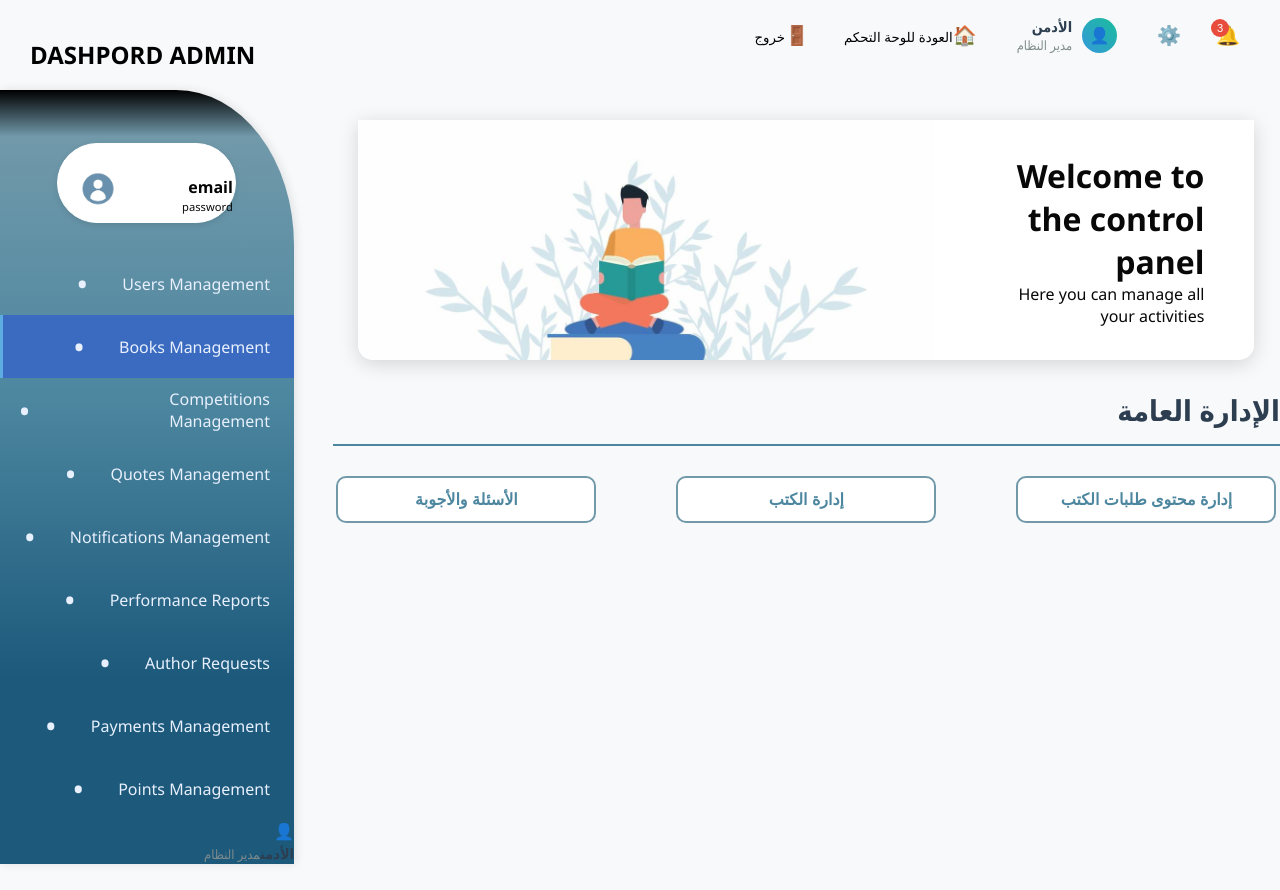
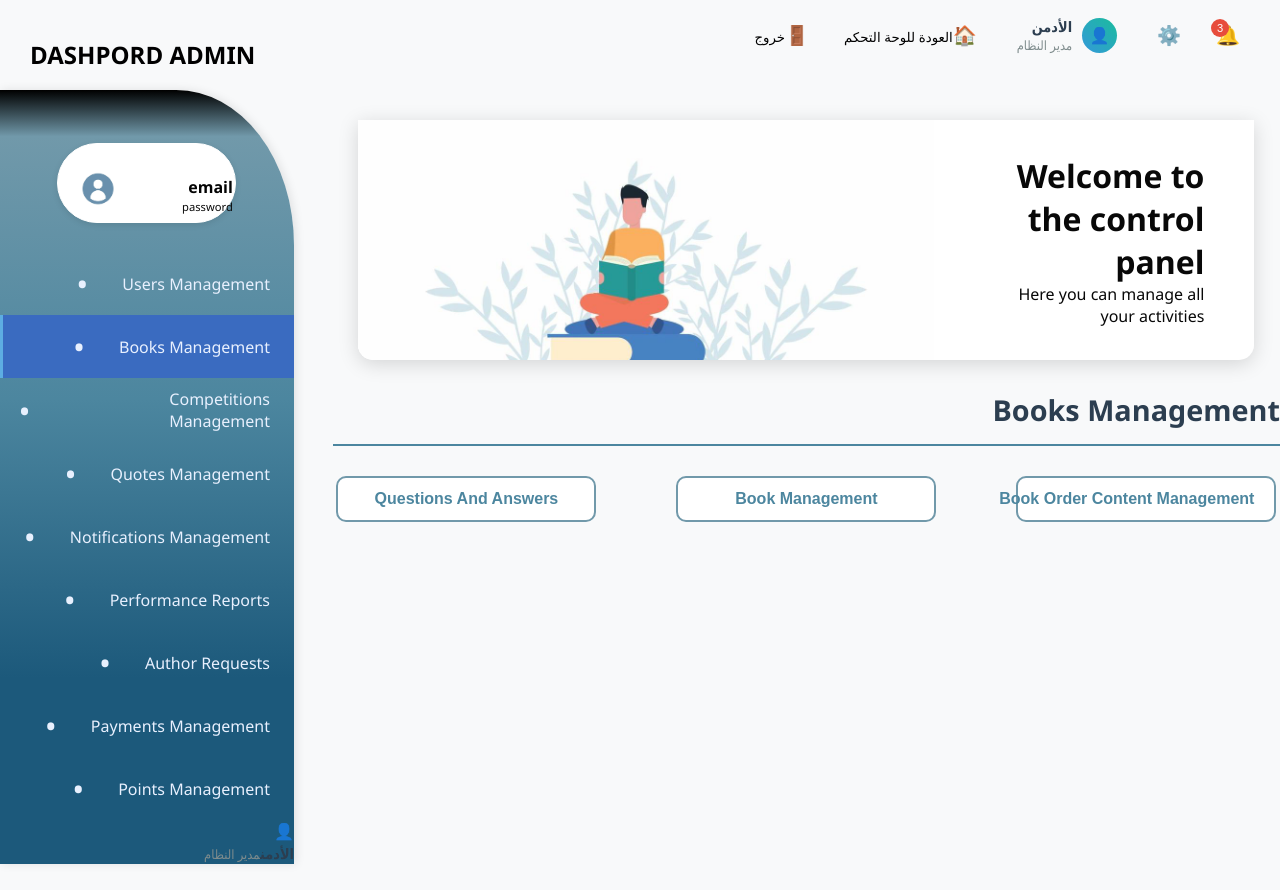
Before and after one commit to EngMohammadMostafa/Journey-of-a-pen_Frontend, a React (Vite) app: page /books in a window 1280 px wide. Built offline with nearby package versions, Linux system fonts and the light colour scheme; sample sign-in values are in the browser's storage.

Commit message:
translate the book management interface with books section

```diff
--- a/src/pages/BooksManagement.jsx
+++ b/src/pages/BooksManagement.jsx
@@ -248,15 +248,15 @@ useEffect(() => {
 return (
     <div className="books-management">
       <div className="page-header">
-  <h1>الإدارة العامة</h1>
+  <h1>Books Management</h1>
 
   {/* زر الإضافة يظهر فقط إذا كان القسم مفعل */}
   {activeSection === 'books' && (
-    <button className="btn-primary add-book-btn" onClick={handleAddBook}>+ إضافة كتاب جديد</button>
+    <button className="btn-primary add-book-btn" onClick={handleAddBook}>+  Add New Book</button>
   )}
 
   {activeSection === 'questions' && (
-    <button className="btn-primary add-book-btn" onClick={() => setIsQuestionModalOpen(true)}>+ إضافة سؤال جديد</button>
+    <button className="btn-primary add-book-btn" onClick={() => setIsQuestionModalOpen(true)}>+ Add New Question</button>
   )}
 
   {/* يمكنك إضافة أي زر إضافي لبقية الأقسام هنا */}
@@ -266,13 +266,13 @@ return (
       {/* الأزرار الرئيسية */}
       <div className="buttons-container">
         <button className={`btn ${activeSection === 'requests' ? 'btn-primary' : 'btn-outline'}`} onClick={handleRequests}>
-          إدارة محتوى طلبات الكتب
+          Book Order Content Management
         </button>
         <button className={`btn ${activeSection === 'books' ? 'btn-primary' : 'btn-outline'}`} onClick={handleBooks}>
-          إدارة الكتب
+          Book Management
         </button>
         <button className={`btn ${activeSection === 'questions' ? 'btn-primary' : 'btn-outline'}`} onClick={handleQuestions}>
-          الأسئلة والأجوبة
+          Questions And Answers
         </button>
       </div>
 
@@ -280,7 +280,7 @@ return (
       {activeSection === 'books' && (
         <div className="books-section">
           <div className="section-header">
-            <h2>قسم إدارة الكتب</h2>
+            <h2>Book Management Section</h2>
 
           </div>
 
@@ -288,15 +288,15 @@ return (
            {/* --- مربعات الإحصائيات --- */}
     <div className="book-stats">
       <div className="stat-card">
-        <h3>إجمالي عدد الكتب</h3>
+        <h3>Total Number Of Books</h3>
         <span className="stat-number">{bookStats.total}</span>
       </div>
       <div className="stat-card">
-        <h3>عدد الكتب المجانية</h3>
+        <h3>Numper Of Free Books </h3>
         <span className="stat-number">{bookStats.free}</span>
       </div>
       <div className="stat-card">
-        <h3>عدد الكتب المدفوعة</h3>
+      <h3> Numper Of Non-Free Books </h3>
         <span className="stat-number">{bookStats.paid}</span>
       </div>
     </div>
@@ -306,7 +306,7 @@ return (
   <div className="search-section">
     <input
       type="text"
-      placeholder="ابحث بالعنوان أو المؤلف"
+      placeholder="Search For The Book Title  Or Auther's Name "
       value={searchTerm}
       onChange={(e) => setSearchTerm(e.target.value)}
       className="search-input"
@@ -319,19 +319,19 @@ return (
       onChange={(e) => setSearchType(e.target.value)}
       className="filter-select"
     >
-      <option value="title">بحث بالعنوان</option>
-      <option value="author">بحث بالمؤلف</option>
+      <option value="title">Search For The Book Title  </option>
+      <option value="author">Search For The Auther's Name</option>
     </select>
   </div>
 
   <div className="filter-section">
     <button className="btn-secondary" onClick={() => setSearchTerm('')}>
-      عرض كل الكتب
+                  View All Books
     </button>
   </div>
 
   <div className="results-count">
-    عرض {filteredBooks.length} من أصل {books.length} كتاب
+  Show {filteredBooks.length} Out Of  {books.length} Books
   </div>
 </div>
 
```
